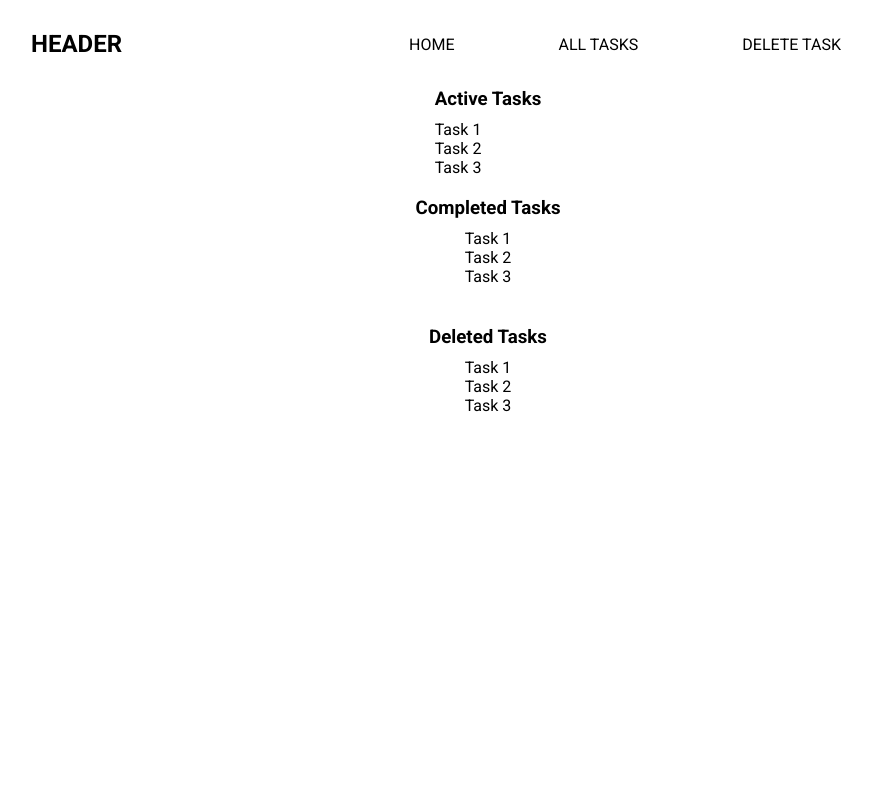
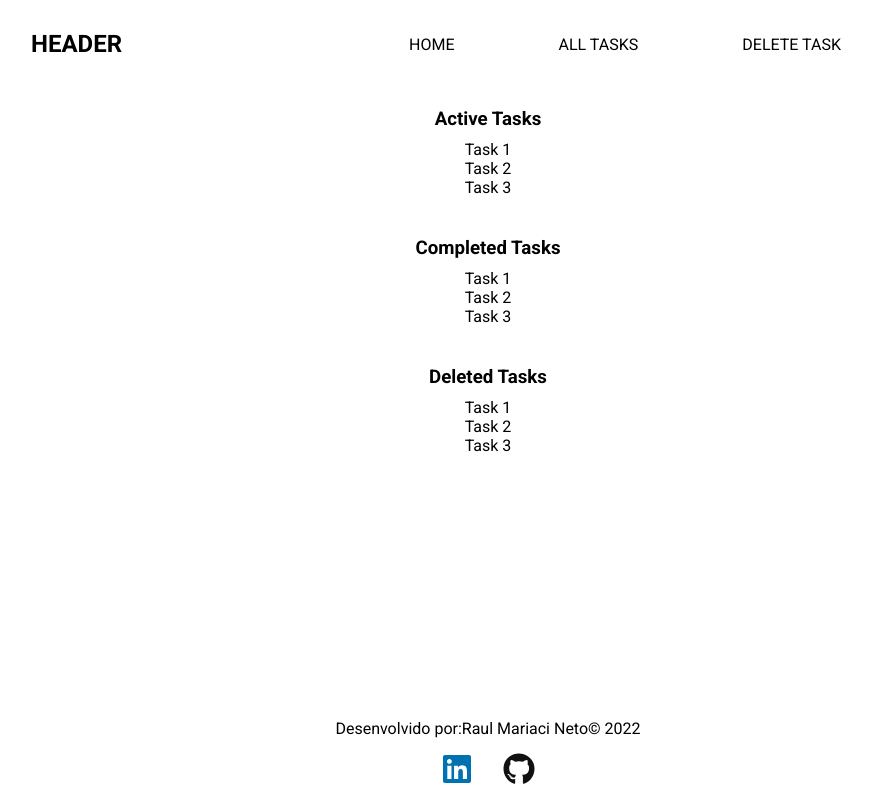
Before and after one commit to raulmn00/projeto-to-do-list-react, a React (Vite) app: page / in a window 1280 px wide. Shown: the whole page, without its empty margins (152-1024 px from the left). Built offline with nearby package versions, Linux system fonts and the light colour scheme.

Commit message:
feat: create footer component and styles

```diff
--- a/package.json
+++ b/package.json
@@ -10,7 +10,8 @@
   },
   "dependencies": {
     "react": "^18.2.0",
-    "react-dom": "^18.2.0"
+    "react-dom": "^18.2.0",
+    "react-icons": "^4.4.0"
   },
   "devDependencies": {
     "@types/react": "^18.0.17",
--- a/src/App.jsx
+++ b/src/App.jsx
@@ -1,4 +1,5 @@
 import './App.css';
+import { Footer } from './components/Footer/Footer';
 import { Header } from './components/Header/Header.jsx';
 import { MainContent } from './components/MainContent/MainContent';
 
@@ -8,6 +9,7 @@ function App() {
 			<div className="containerApp">
 				<Header />
 				<MainContent />
+				<Footer />
 			</div>
 		</>
 	);
--- /dev/null
+++ b/src/components/Footer/Footer.css
@@ -0,0 +1,28 @@
+footer.footerContainer {
+	position: absolute;
+	bottom: 0;
+	width: 100%;
+}
+p.copyrightFooter {
+	display: flex;
+	justify-content: center;
+	align-items: center;
+}
+span.footerSocials {
+	width: 100%;
+	display: flex;
+	justify-content: center;
+	margin-top: 15px;
+	margin-bottom: 15px;
+}
+svg.footerLinkedin {
+	color: #0072b1;
+	font-size: 32px;
+	margin-right: 30px;
+	cursor: pointer;
+}
+svg.footerGithub {
+	color: #111;
+	font-size: 32px;
+	cursor: pointer;
+}
--- /dev/null
+++ b/src/components/Footer/Footer.jsx
@@ -0,0 +1,18 @@
+import './Footer.css';
+import { FaLinkedin, FaGithub } from 'react-icons/fa';
+export function Footer() {
+	return (
+		<>
+			<footer className="footerContainer">
+				<p className="copyrightFooter">
+					Desenvolvido por: <stong> Raul Mariaci Neto </stong> &copy;
+					2022
+				</p>
+				<span className="footerSocials">
+					<FaLinkedin className="footerLinkedin" />
+					<FaGithub className="footerGithub" />
+				</span>
+			</footer>
+		</>
+	);
+}
--- a/src/components/MainContent/MainContent.css
+++ b/src/components/MainContent/MainContent.css
@@ -15,6 +15,10 @@ section.completedTasks {
 	text-align: center;
 	padding: 20px 0px;
 }
+section.activeTasks {
+	text-align: center;
+	padding: 20px 0px;
+}
 section.deletedTasks {
 	text-align: center;
 	padding: 20px 0px;
```
Also changed, not shown: 1 other file (tests, documents, lock files or other folders).
